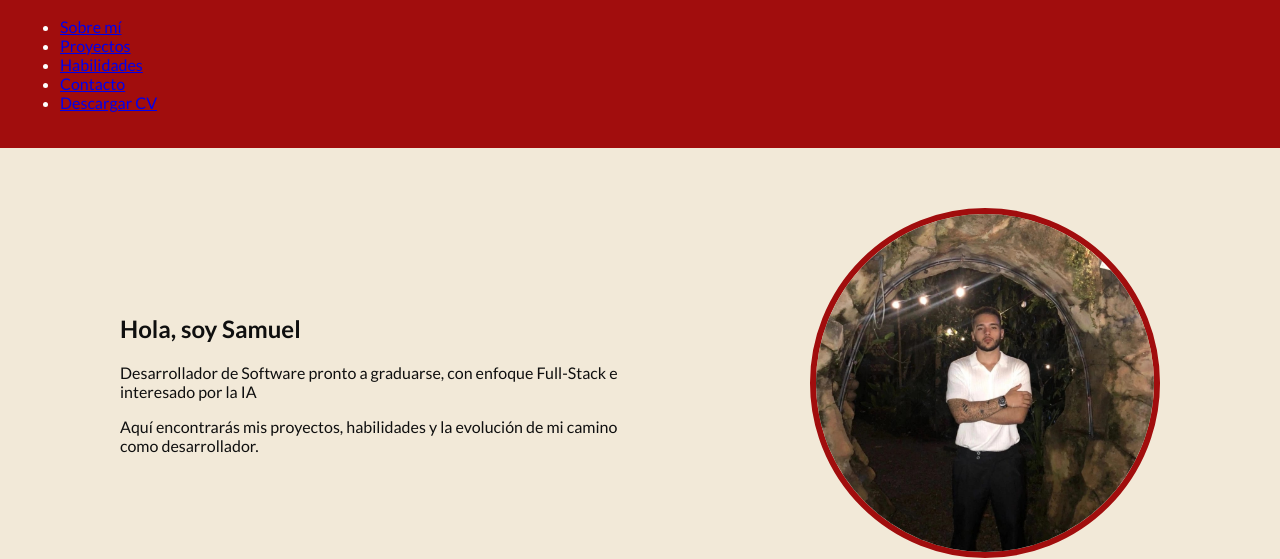
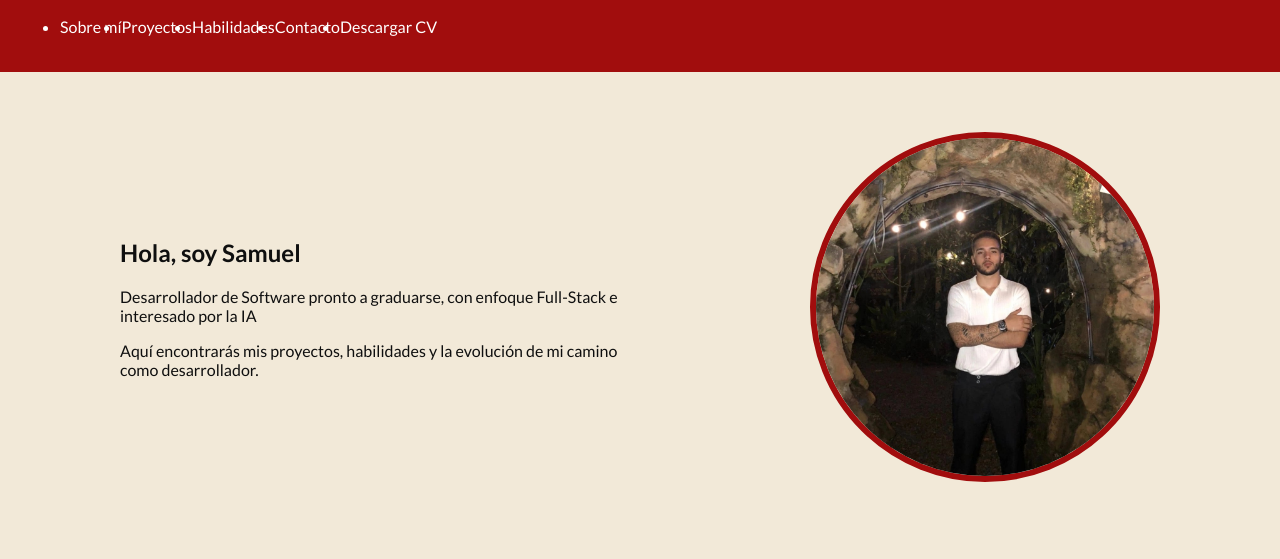
Before and after one commit to IsRengoku/My-Portfolio, a plain HTML site: page Index.html in a window 1280 px wide. Shown: the part 72-631 px from the top of the page. Drawn offline with Linux system fonts and the light colour scheme.

Commit message:
Estilando el home

```diff
--- a/Index.html
+++ b/Index.html
@@ -31,14 +31,18 @@
     <!-- ======== HEADER / NAV ======== -->
     <header>
         <nav>
-            <h1>Samuel Garcia - Software Developer</h1>
-            <ul>
-                <li><a href="About.html">Sobre mí</a></li>
-                <li><a href="Projects.html">Proyectos</a></li>
-                <li><a href="Skills.html">Habilidades</a></li>
-                <li><a href="#contacto">Contacto</a></li>
-                <li><a href="Documents/CV-Samuel Garcia-ES.pdf" download="CV-Samuel-Garcia-ES.pdf">Descargar CV</a></li>
+            <div>
+                <h1>Samuel Garcia - Software Developer</h1>
+            </div>
+            <div>
+                <ul>
+                <li><a class="intro-link" href="About.html">Sobre mí</a></li>
+                <li><a class="intro-link" href="Projects.html">Proyectos</a></li>
+                <li><a class="intro-link" href="Skills.html">Habilidades</a></li>
+                <li><a class="intro-link" href="#contacto">Contacto</a></li>
+                <li><a class="intro-link" href="Documents/CV-Samuel Garcia-ES.pdf" download="CV-Samuel-Garcia-ES.pdf">Descargar CV</a></li>
             </ul>
+            </div>
         </nav>
     </header>
 
--- a/Styles.css
+++ b/Styles.css
@@ -23,6 +23,16 @@ header {
     color: white;
 }
 
+ul {
+    display: flex; /* Para trabajar en bloque sobre un solo eje ya sea en X o en Y*/
+    /* flex: 1; quiere decir que los elementos pueden crecer, pueden reducir su tamaño y se ajustan
+    automáticamente al tamaño del contenedor*/
+}
+
+.intro-link {
+    text-decoration-line: none;
+    color: white;
+}
 
 /* ======= SECCIÓN INICIO ======= */
 #inicio {
```
